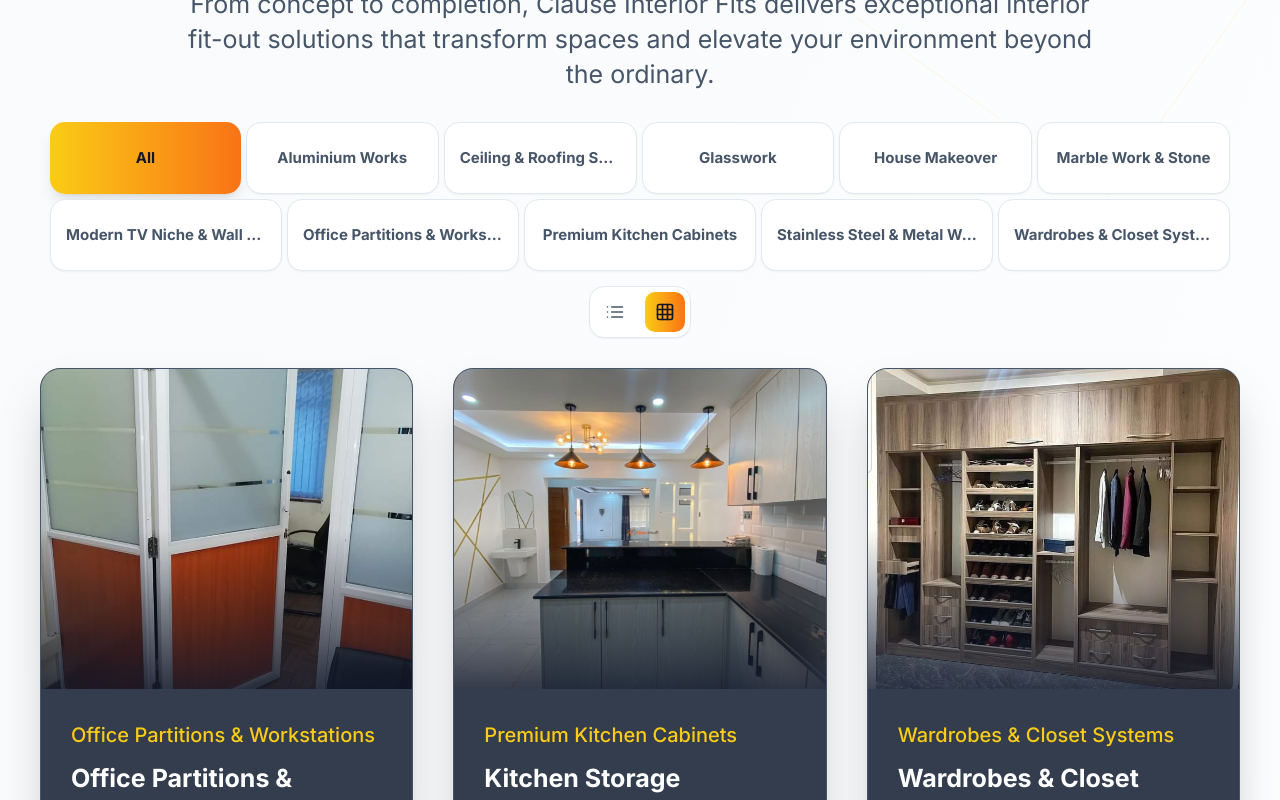
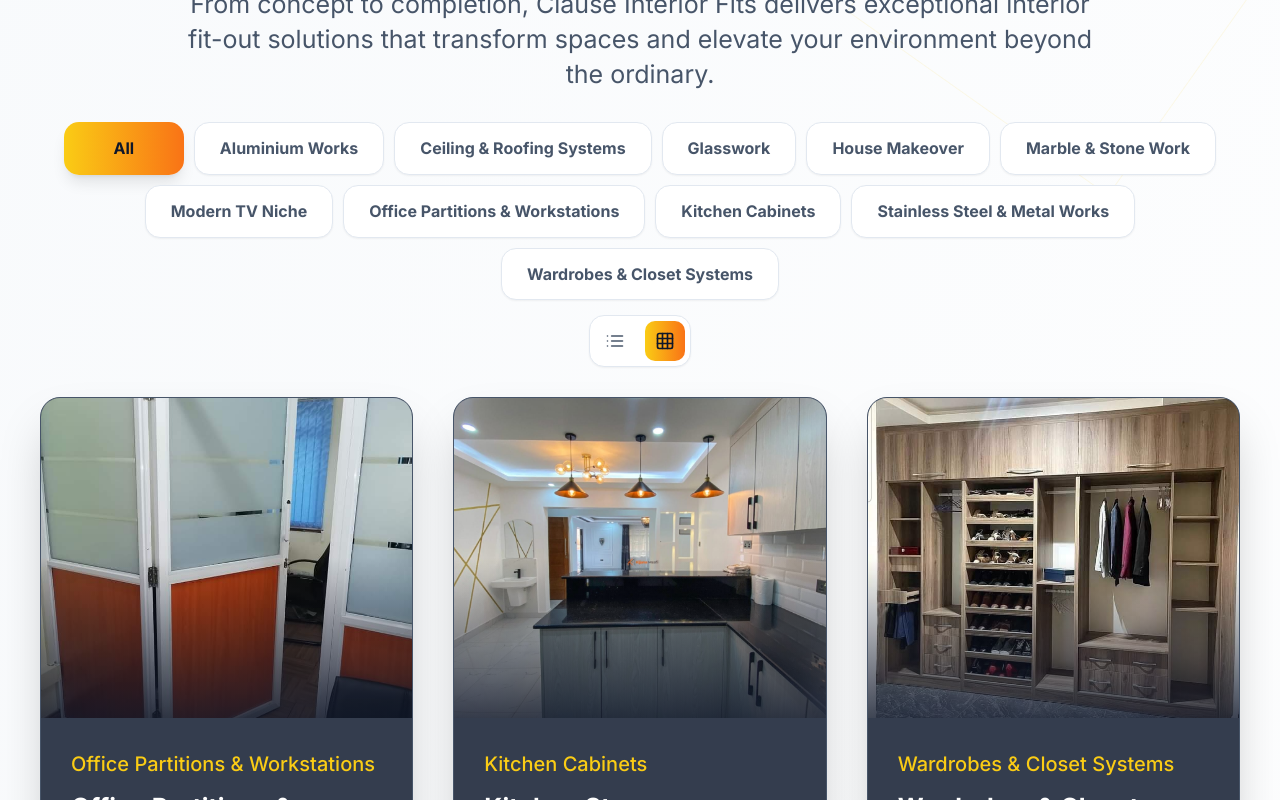
Before and after one commit to kevwasonga/K_Builders, a React (Vite) app: page / in a window 1280 px wide. Shown: the part 2480-3280 px from the top of the page. Built offline with nearby package versions, Linux system fonts and the light colour scheme.

Commit message:
Implement fully responsive category buttons with flex-wrap and fluid text sizing

```diff
--- a/src/components/Projects.tsx
+++ b/src/components/Projects.tsx
@@ -82,14 +82,14 @@ function Projects() {
   const projects = [
     {
       title: 'Marble Work & Stone Installations',
-      category: 'Marble Work & Stone',
+      category: 'Marble & Stone Work',
       location: 'Karen, Nairobi',
       description: 'Premium marble countertops, natural stone flooring, wall cladding, and custom stone work',
       image: marble1
     },
     {
       title: 'Modern TV Niche & Wall Features',
-      category: 'Modern TV Niche & Wall Features',
+      category: 'Modern TV Niche',
       location: 'Karen, Nairobi',
       description: 'Custom TV niches, backdrop panels, floating units, media walls with LED, and textured accent walls',
       image: tvNiche1
@@ -103,7 +103,7 @@ function Projects() {
     },
     {
       title: 'Premium Kitchen Cabinets',
-      category: 'Premium Kitchen Cabinets',
+      category: 'Kitchen Cabinets',
       location: 'Westlands, Nairobi',
       description: 'Luxury cabinetry, soft-close modular cabinets, heat-resistant boards, custom islands, and smart storage',
       image: kitchen1
@@ -131,7 +131,7 @@ function Projects() {
     },
     {
       title: 'Marble Countertops & Surfaces',
-      category: 'Marble Work & Stone',
+      category: 'Marble & Stone Work',
       location: 'Westlands, Nairobi',
       description: 'Luxury marble surfaces for kitchens and bathrooms with professional installation',
       image: marble2
@@ -139,14 +139,14 @@ function Projects() {
 
     {
       title: 'Modern Kitchen Design',
-      category: 'Premium Kitchen Cabinets',
+      category: 'Kitchen Cabinets',
       location: 'Karen, Nairobi',
       description: 'Contemporary kitchen layouts with premium finishes and smart storage solutions',
       image: kitchen2
     },
     {
       title: 'TV Wall Mount & Media Center',
-      category: 'Modern TV Niche & Wall Features',
+      category: 'Modern TV Niche',
       location: 'Westlands, Nairobi',
       description: 'Professional TV mounting with cable management and custom media wall designs',
       image: tvNiche2
@@ -175,7 +175,7 @@ function Projects() {
     },
     {
       title: 'Kitchen Island & Countertops',
-      category: 'Premium Kitchen Cabinets',
+      category: 'Kitchen Cabinets',
       location: 'Kiambu, Kenya',
       description: 'Custom kitchen islands with marble countertops and integrated appliances',
       image: kitchen3
@@ -189,14 +189,14 @@ function Projects() {
     },
     {
       title: 'Stone Cladding & Features',
-      category: 'Marble Work & Stone',
+      category: 'Marble & Stone Work',
       location: 'Nakuru, Kenya',
       description: 'Decorative stone work and marble feature walls for elegant interior designs',
       image: marble3
     },
     {
       title: 'Entertainment Wall Design',
-      category: 'Modern TV Niche & Wall Features',
+      category: 'Modern TV Niche',
       location: 'Nakuru, Kenya',
       description: 'Complete entertainment wall solutions with integrated lighting and storage',
       image: tvNiche3
@@ -205,7 +205,7 @@ function Projects() {
 
     {
       title: 'Luxury Kitchen Renovation',
-      category: 'Premium Kitchen Cabinets',
+      category: 'Kitchen Cabinets',
       location: 'Thika, Kenya',
       description: 'Complete kitchen makeover with high-end cabinetry and modern appliances',
       image: kitchen4
@@ -233,7 +233,7 @@ function Projects() {
     },
     {
       title: 'Kitchen Storage Solutions',
-      category: 'Premium Kitchen Cabinets',
+      category: 'Kitchen Cabinets',
       location: 'Eldoret, Kenya',
       description: 'Maximized storage with pull-out drawers and corner cabinet solutions',
       image: kitchen5
@@ -268,7 +268,7 @@ function Projects() {
     },
     {
       title: 'Contemporary Kitchen Setup',
-      category: 'Premium Kitchen Cabinets',
+      category: 'Kitchen Cabinets',
       location: 'Mombasa, Kenya',
       description: 'Sleek modern kitchen with handleless cabinets and integrated lighting',
       image: kitchen6
@@ -282,7 +282,7 @@ function Projects() {
     },
     {
       title: 'Kitchen Marble Installation',
-      category: 'Marble Work & Stone',
+      category: 'Marble & Stone Work',
       location: 'Kiambu, Kenya',
       description: 'Professional kitchen marble work with seamless joints and polished finishes',
       image: marble4
@@ -528,14 +528,14 @@ function Projects() {
     },
     {
       title: 'Designer Kitchen Interiors',
-      category: 'Premium Kitchen Cabinets',
+      category: 'Kitchen Cabinets',
       location: 'Karen, Nairobi',
       description: 'Designer kitchen interior projects with premium finishes and modern appliances',
       image: kitchen7
     },
     {
       title: 'Custom Kitchen Cabinet Solutions',
-      category: 'Premium Kitchen Cabinets',
+      category: 'Kitchen Cabinets',
       location: 'CBD, Nairobi',
       description: 'Custom kitchen cabinet solutions with optimized storage and elegant design',
       image: kitchen8
@@ -548,10 +548,10 @@ function Projects() {
   const [clickedCategory, setClickedCategory] = useState(null);
   const [viewMode, setViewMode] = useState('grid');
 
-  const categories = ['All', 'Aluminium Works', 'Ceiling & Roofing Systems', 'Glasswork', 'House Makeover', 'Marble Work & Stone', 'Modern TV Niche & Wall Features', 'Office Partitions & Workstations', 'Premium Kitchen Cabinets', 'Stainless Steel & Metal Works', 'Wardrobes & Closet Systems'];
+  const categories = ['All', 'Aluminium Works', 'Ceiling & Roofing Systems', 'Glasswork', 'House Makeover', 'Marble & Stone Work', 'Modern TV Niche', 'Office Partitions & Workstations', 'Kitchen Cabinets', 'Stainless Steel & Metal Works', 'Wardrobes & Closet Systems'];
 
-  const topRowCategories = ['All', 'Aluminium Works', 'Ceiling & Roofing Systems', 'Glasswork', 'House Makeover', 'Marble Work & Stone'];
-  const bottomRowCategories = ['Modern TV Niche & Wall Features', 'Office Partitions & Workstations', 'Premium Kitchen Cabinets', 'Stainless Steel & Metal Works', 'Wardrobes & Closet Systems'];
+  const topRowCategories = ['All', 'Aluminium Works', 'Ceiling & Roofing Systems', 'Glasswork', 'House Makeover', 'Marble & Stone Work'];
+  const bottomRowCategories = ['Modern TV Niche', 'Office Partitions & Workstations', 'Kitchen Cabinets', 'Stainless Steel & Metal Works', 'Wardrobes & Closet Systems'];
 
   const shuffleArray = (array) => {
     const shuffled = [...array];
@@ -637,40 +637,30 @@ function Projects() {
 
           {/* Filter Buttons */}
           <div className="mt-3 sm:mt-4 md:mt-6 w-full max-w-7xl mx-auto px-2">
-            <div className="flex flex-col gap-1">
-              <div className="flex gap-0.5 tablet:gap-1 justify-center">
-                {topRowCategories.map((category) => (
+            <div className="flex flex-wrap gap-2 justify-center">
+              {categories.map((category) => (
                 <button
                   key={category}
                   onClick={() => {
                     setActiveFilter(category);
                     setClickedCategory(category === 'All' ? null : category);
                   }}
-                    className={`flex-1 px-1.5 py-2 text-[8px] xs:text-[9px] tablet:px-2 tablet:py-3.5 tablet:text-[10px] md:px-2.5 md:py-4 md:text-[11px] lg:px-3 lg:py-5 lg:text-xs rounded-lg tablet:rounded-xl font-bold transition-all duration-300 whitespace-nowrap overflow-hidden text-ellipsis ${
+                  className={`px-3 py-2 sm:px-4 sm:py-2.5 md:px-5 md:py-3 rounded-xl font-bold transition-all duration-300 text-center leading-tight ${
                     (category === 'All' && clickedCategory === null) || clickedCategory === category
                       ? 'bg-gradient-to-r from-yellow-400 to-orange-500 text-slate-900 shadow-lg'
                       : 'bg-white text-slate-600 hover:bg-slate-50 border border-slate-200 shadow-sm'
                   }`}
+                  style={{
+                    minWidth: '120px',
+                    maxWidth: '100%',
+                    fontSize: 'clamp(11px, 1.5vw, 16px)',
+                    whiteSpace: 'normal',
+                    lineHeight: '1.3'
+                  }}
                 >
                   {category}
                 </button>
               ))}
-              </div>
-              <div className="flex gap-0.5 tablet:gap-1 justify-center">
-                {bottomRowCategories.map((category) => (
-                  <button
-                    key={category}
-                    onClick={() => { setActiveFilter(category); setClickedCategory(category); }}
-                    className={`flex-1 px-1.5 py-2 text-[8px] xs:text-[9px] tablet:px-2 tablet:py-3.5 tablet:text-[10px] md:px-2.5 md:py-4 md:text-[11px] lg:px-3 lg:py-5 lg:text-xs rounded-lg tablet:rounded-xl font-bold transition-all duration-300 whitespace-nowrap overflow-hidden text-ellipsis ${
-                      clickedCategory === category
-                        ? 'bg-gradient-to-r from-yellow-400 to-orange-500 text-slate-900 shadow-lg'
-                        : 'bg-white text-slate-600 hover:bg-slate-50 border border-slate-200 shadow-sm'
-                    }`}
-                  >
-                    {category}
-                  </button>
-                ))}
-              </div>
             </div>
           </div>
 
```
Lines whose indentation alone changed are shown as unchanged.
